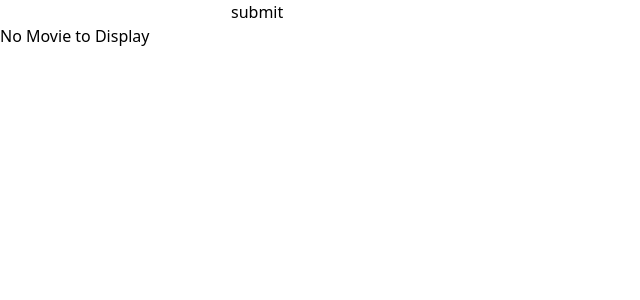
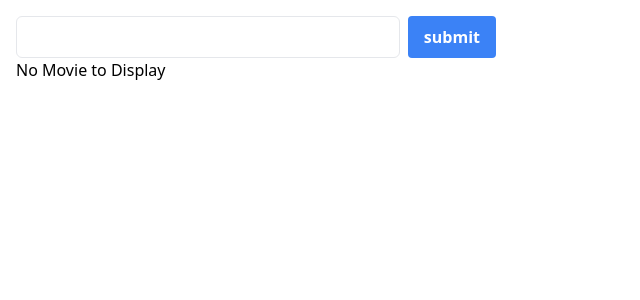
Before and after one commit to dc-me/example-react, a React (Vite) app: page /movie in a window 1280 px wide. Shown: the top 300 px of the page, without its empty margins (0-640 px from the left). Built offline with nearby package versions, Linux system fonts and the light colour scheme; no server answers.

Commit message:
use tailwindcss

```diff
--- a/src/components/movie/MovieDisplay.jsx
+++ b/src/components/movie/MovieDisplay.jsx
@@ -1,10 +1,12 @@
 export default function MovieDisplay({ movie }) {
   const loaded = () => (
     <>
-      <h1>{movie.Title}</h1>
-      <h2>{movie.Genre}</h2>
-      <img src={movie.Poster} alt={movie.Title} />
-      <h2>{movie.Year}</h2>
+      <h1 className="mb-2 mt-3 text-center text-lg font-bold">{movie.Title}</h1>
+      <div className="flex px-8">
+        <h2>{movie.Genre}</h2>
+        <h2 className="ml-auto">{movie.Year}</h2>
+      </div>
+      <img className="mt-4 w-full" src={movie.Poster} alt={movie.Title} />
     </>
   );
 
--- a/src/components/movie/MovieSearchBar.jsx
+++ b/src/components/movie/MovieSearchBar.jsx
@@ -1,8 +1,8 @@
-import { useState } from 'react';
+import { useState } from "react";
 
 export default function MovieSearchBar({ onSearch }) {
   const [form, setForm] = useState({
-    t: '',
+    t: "",
   });
 
   const handleSubmit = (e) => {
@@ -11,7 +11,6 @@ export default function MovieSearchBar({ onSearch }) {
   };
 
   const handleChange = (e) => {
-    console.log(e.target.value);
     setForm({
       ...form,
       [e.target.name]: e.target.value,
@@ -19,11 +18,19 @@ export default function MovieSearchBar({ onSearch }) {
   };
 
   return (
-    <div>
-      <form onSubmit={handleSubmit}>
-        <input type="text" name="t" value={form.t} onChange={handleChange} />
-        <input type="submit" value="submit" />
-      </form>
-    </div>
+    <form className="flex gap-2" onSubmit={handleSubmit}>
+      <input
+        className="grow rounded-md border px-3 py-2 focus:border-sky-500 focus:outline-none focus:ring-1 focus:ring-sky-500"
+        type="text"
+        name="t"
+        value={form.t}
+        onChange={handleChange}
+      />
+      <input
+        className="rounded bg-blue-500 px-4 py-2 font-bold text-white hover:bg-blue-700"
+        type="submit"
+        value="submit"
+      />
+    </form>
   );
 }
--- a/src/components/movie/index.jsx
+++ b/src/components/movie/index.jsx
@@ -1,8 +1,7 @@
-import { useEffect, useState } from 'react';
-import MovieSearchBar from './MovieSearchBar';
-import MovieDisplay from './MovieDisplay';
-import { getMovie } from '../../lib/movie';
-import classes from './index.module.css';
+import { useEffect, useState } from "react";
+import MovieSearchBar from "./MovieSearchBar";
+import MovieDisplay from "./MovieDisplay";
+import { getMovie } from "../../lib/movie";
 
 export default function Movie() {
   const [movie, setMovie] = useState(null);
@@ -12,14 +11,13 @@ export default function Movie() {
   };
 
   useEffect(() => {
-    console.log('useEffect');
-    getMovie('Clueless').then(setMovie);
+    getMovie("Clueless").then(setMovie);
   }, []);
 
   return (
-    <>
+    <div className="min-h-full max-w-lg p-4">
       <MovieSearchBar onSearch={handleSearchMovie} />
       <MovieDisplay movie={movie} />
-    </>
+    </div>
   );
 }
```
Also changed, not shown: src/components/movie/index.module.css (deleted).
